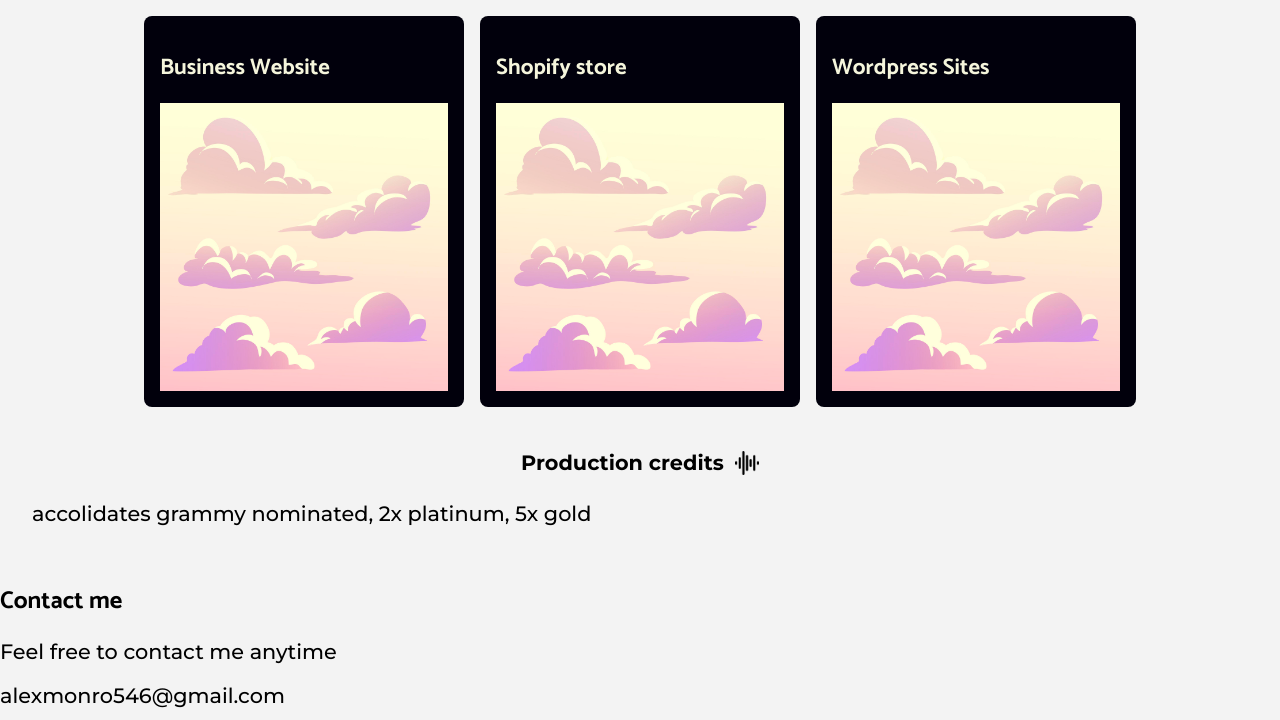
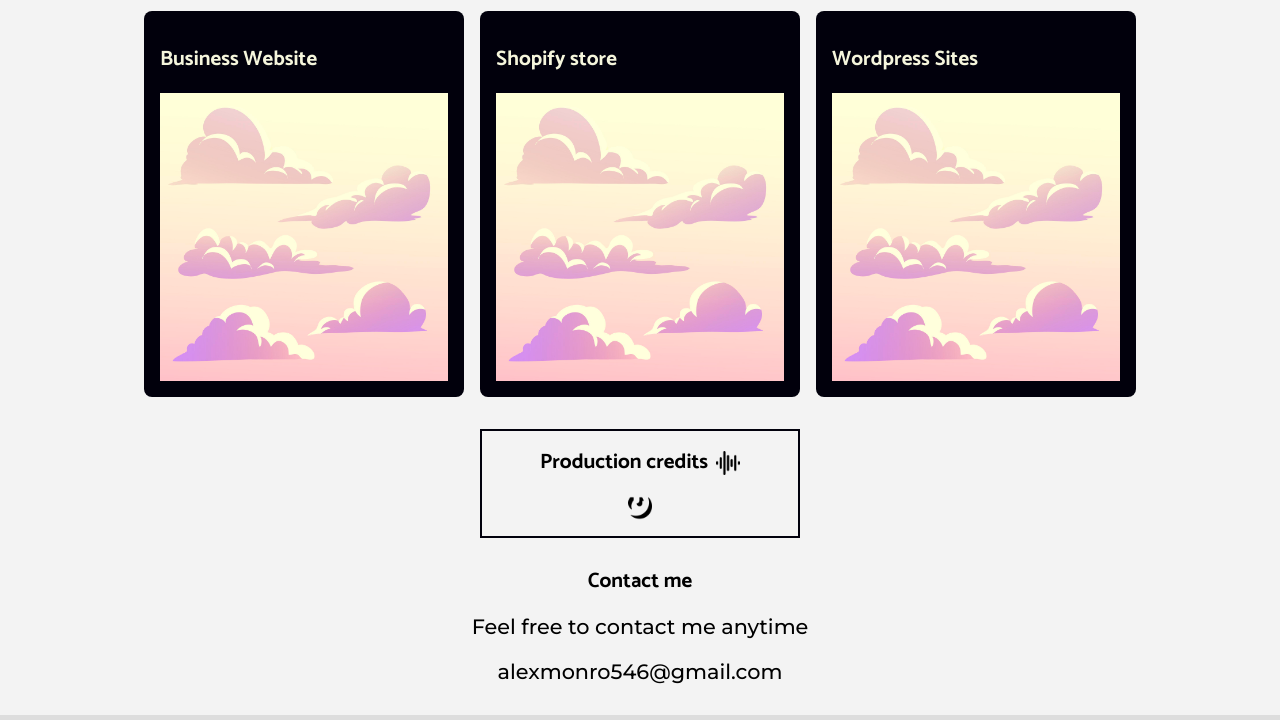
Before and after one commit to alex-monro/landing-page, a plain HTML site: page index.html in a window 1280 px wide. Shown: the part 1320-2040 px from the top of the page. Drawn offline with Linux system fonts and the light colour scheme; a web font is replaced by a local one.

Commit message:
some more updated styles. credits section finished. need to work on site header and adjust the size of portfolio containers.

```diff
--- a/index.html
+++ b/index.html
@@ -100,14 +100,14 @@
                 </div>
             </section>
 
-            <section class="production-credits" >
-
-                <article>
-                    <h4>Production credits <img src="images/wave-sound.png" alt=""></h4>
-                    <p>accolidates grammy nominated, 2x platinum, 5x gold</p>
-                    <a href="https://genius.com/artists/Eza-producer"></a>
-                </article>
-            </section>
+            <aside class="production-credits">
+               <aside class="production-credits">
+    <a href="https://genius.com/artists/Eza-producer.com">
+        <h3>Production credits <img src="images/wave-sound.png" alt="Sound wave icon" class="sound-icon"></h3>
+        <img src="images/genius.png" alt="Genius.com logo" class="genius-logo">
+    </a>
+</aside>
+        </aside>
 
             <section class="contact" id="contact">
                 <h3>Contact me</h3>
--- a/styles/styles.css
+++ b/styles/styles.css
@@ -44,6 +44,9 @@ h2{
 
 font-size: 2rem;
 font-weight: 500;
+}
+h3{
+		font-size: 1.3rem;
 }
 h4{
 
@@ -195,28 +198,44 @@ a:active {
 
 
 }
+.production-credits {
+    margin: 2rem auto;
+    max-width: 20rem;
+}
 
-.production-credits{
-	display: block;
-	text-align: center;
-	margin: auto 1rem;
-	padding: 1rem;
+.production-credits a {
+    display: flex;
+    flex-direction: column;
+    align-items: center;
+    border: .15rem solid #01000C;
+
+}
+
+.production-credits h3 {
+
+   margin: 1 auto;
+    display: flex;
+    align-items: center;
+    gap: 0.5rem;
+}
 
 
-}
-.production-credits h4 {
-    align-items: center;
-    justify-content: center; /* centers the whole heading */
-    gap: .7rem; /* space between text and image */
+
+.sound-icon {
+    max-width: 1.5rem;
 }
 
-.production-credits img{
-	text-align: center;
-	max-width: 1.5rem;
+.genius-logo {
+    max-width: 1.5rem;
+	margin-bottom: 1rem;
+
 }
 
-.production-credits p{
-	text-align: left;
+
+
+.contact{
+
+	text-align: center;
 }
 
 
```
Also changed, not shown: images/genius.png (added), images/genius.svg (added).
